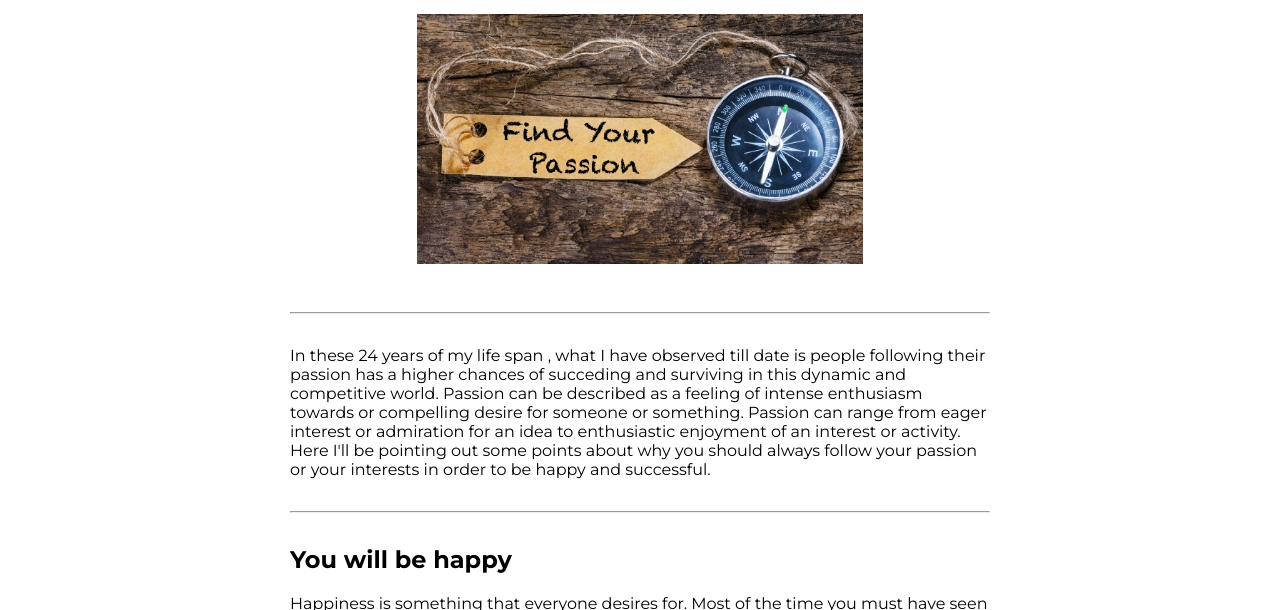
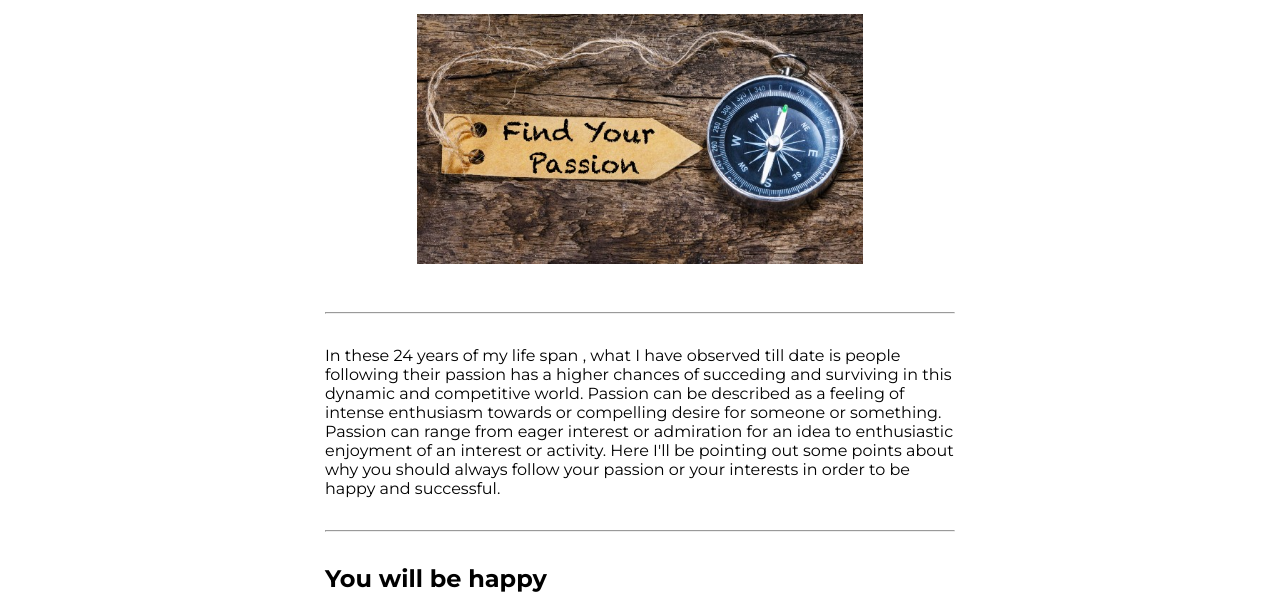
Before and after one commit to Upashanakhargharia/mytestsite, a plain HTML site: page Blog1.html in a window 1280 px wide. Shown: the part 122-732 px from the top of the page. Drawn offline with Linux system fonts and the light colour scheme.

Commit message:
Update style.css

```diff
--- a/style.css
+++ b/style.css
@@ -192,7 +192,7 @@ hr {
 }
 .bcon
 {
-    max-width: 700px;
+    max-width: 630px;
     text-align:center justify;
     padding:1rem;
     display:block;
```
